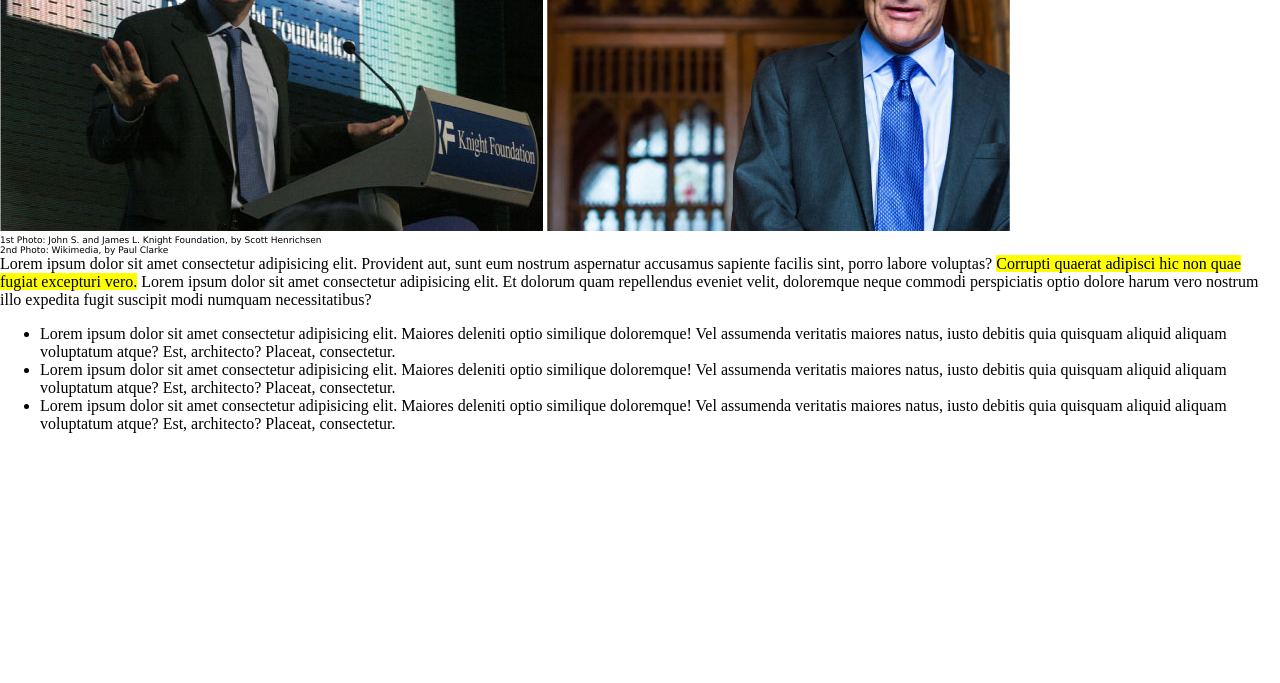
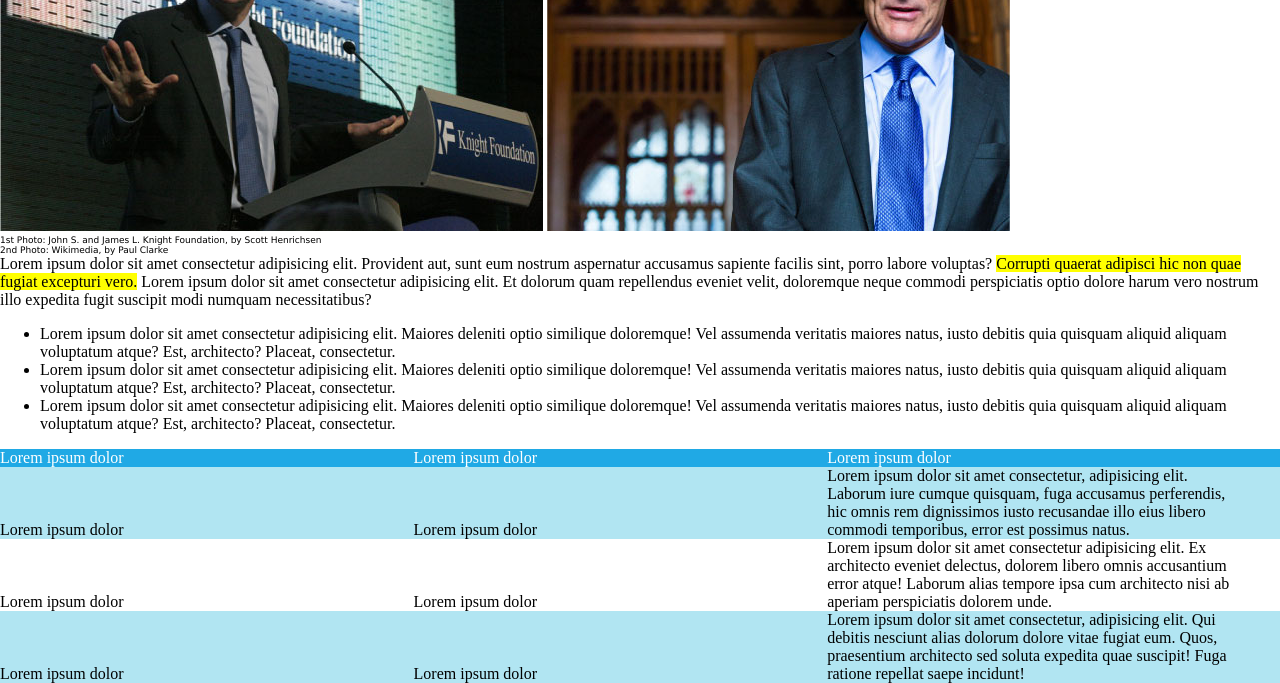
Before and after one commit to anto991nio/html-css-booleaner, a plain HTML site: page index.html in a window 1280 px wide. Shown: the part 347-1030 px from the top of the page. Before the commit the page ends 800 px from the top, so only its background shows below. Drawn offline with Linux system fonts and the light colour scheme.

Commit message:
aggiunge tabella

```diff
--- a/index.html
+++ b/index.html
@@ -49,6 +49,34 @@
               </ul>
           </section>
 
+          <!-- "tabella" -->
+          <section>
+              <div class="tab su">
+                <div class="tab-top"> Lorem ipsum dolor</div>
+                <div class="tab-top"> Lorem ipsum dolor</div>
+                <div class="tab-top"> Lorem ipsum dolor</div>
+              </div>
+
+              <div class="tab colorato">
+                <div class="tab-top"> Lorem ipsum dolor</div>
+                <div class="tab-top"> Lorem ipsum dolor</div>
+                <div class="tab-top"> Lorem ipsum dolor sit amet consectetur, adipisicing elit. Laborum iure cumque quisquam, fuga accusamus perferendis, hic omnis rem dignissimos iusto recusandae illo eius libero commodi temporibus, error est possimus natus.</div>
+              </div>
+
+              <div class="tab center">
+                <div class="tab-top"> Lorem ipsum dolor</div>
+                <div class="tab-top"> Lorem ipsum dolor</div>
+                <div class="tab-top"> Lorem ipsum dolor sit amet consectetur adipisicing elit. Ex architecto eveniet delectus, dolorem libero omnis accusantium error atque! Laborum alias tempore ipsa cum architecto nisi ab aperiam perspiciatis dolorem unde.</div>
+              </div>
+
+              <div class="tab colorato">
+                <div class="tab-top"> Lorem ipsum dolor</div>
+                <div class="tab-top"> Lorem ipsum dolor</div>
+                <div class="tab-top"> Lorem ipsum dolor sit amet consectetur, adipisicing elit. Qui debitis nesciunt alias dolorum dolore vitae fugiat eum. Quos, praesentium architecto sed soluta expedita quae suscipit! Fuga ratione repellat saepe incidunt!</div>
+              </div>
+
+          </section>
+
 
 
 
--- a/style.css
+++ b/style.css
@@ -23,3 +23,16 @@ body {
 .evidenzia{
     background-color: yellow;
 }
+
+.su{
+    background-color: rgb(32, 169, 229  );
+    color: white;
+}
+.tab-top{
+    display: inline-block;
+    width: 32%;
+}
+
+.colorato{
+    background-color: rgb(177, 229, 242);
+}
```
